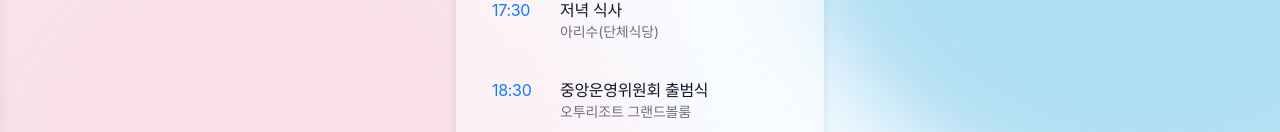
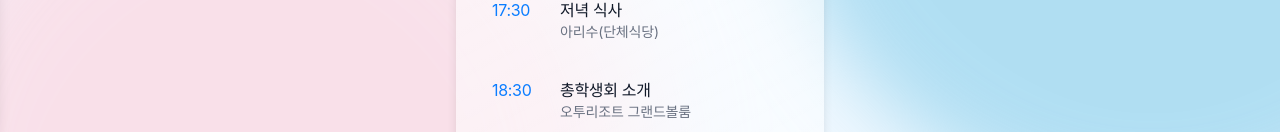
Before and after one commit to KAU-CHUNG-WOON-OT/front_end, a React (Vite) app: page /timetable in a window 1280 px wide. Shown: the part 665-797 px from the top of the page. Built offline with nearby package versions, Linux system fonts and the light colour scheme; a web font is replaced by a local one.

Commit message:
chore: 타임테이블 수정

```diff
--- a/src/data/Timetable.ts
+++ b/src/data/Timetable.ts
@@ -60,7 +60,14 @@ export const daySchedules: DaySchedule[] = [
       },
       {
         time: "18:30",
-        title: "중앙운영위원회 출범식",
+        title: "총학생회 소개",
+        location: "오투리조트 그랜드볼룸",
+        detail:
+          "당선부터 현재까지의 총학생회 사업 보고와 26년도 사업 계획 보고가 진행됩니다. \n26년도 새내기 배움터는 아래 제휴사와 함께 합니다. \n\n- 강남 스마일 안과, 하이트 진로, 여명 808, 크라이치즈버거, 포트캔커피, 와우삼겹살, 와우곱창",
+      },
+      {
+        time: "19:00",
+        title: "중앙운영위원회 출범식 및 제휴사 이벤트",
         location: "오투리조트 그랜드볼룸",
         detail:
           "제52대 중앙운영위원회의 공식 출범을 알리는 행사로, 소개 및 선언식이 진행됩니다.",
@@ -70,7 +77,7 @@ export const daySchedules: DaySchedule[] = [
         title: "제휴사 이벤트",
         location: "오투리조트 그랜드볼룸",
         detail:
-          "제휴사와 함께하는 이벤트로, 참여형 프로그램이 진행됩니다. \n\n(제휴사 : 강남스마일안과, 하이트진로, 크라이치즈버거)",
+          "제휴사와 함께하는 이벤트로, 참여형 프로그램이 진행됩니다. \n\n- 강남 스마일 안과, 하이트 진로, 크라이치즈버거",
       },
       {
         time: "19:30",
```
